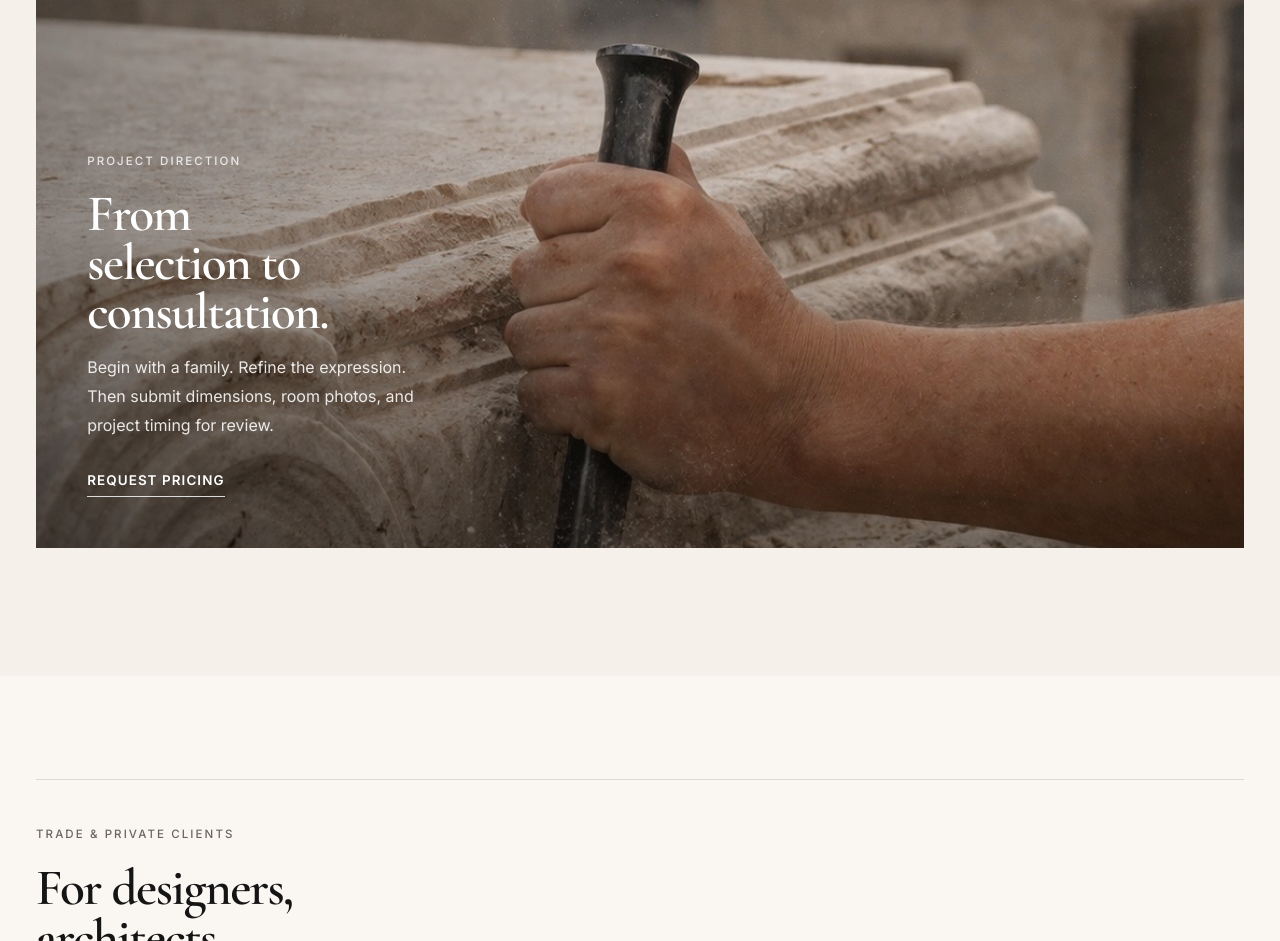
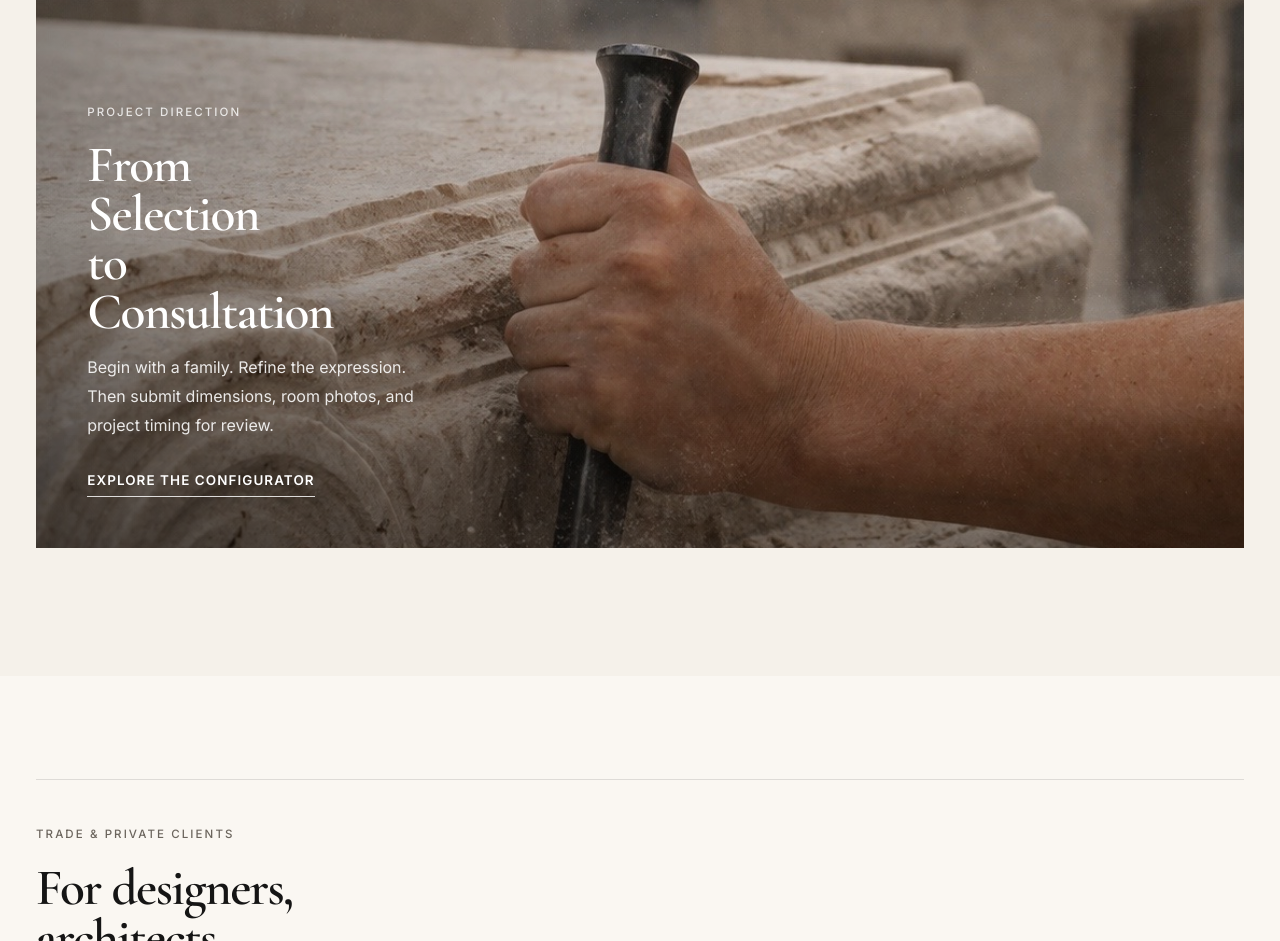
Before and after one commit to musiayar-max/laval-mvp-site, a plain HTML site: page index.html in a window 1280 px wide. Shown: the part 1938-2879 px from the top of the page. Drawn offline with nearby package versions, Linux system fonts and the light colour scheme.

Commit message:
Update index.html

```diff
--- a/index.html
+++ b/index.html
@@ -200,13 +200,13 @@
 
         <div class="feature-content">
           <p class="eyebrow">Project Direction</p>
-          <h2>From selection to consultation.</h2>
+          <h2>From Selection to Consultation</h2>
           <p>
-            Begin with a family. Refine the expression. Then submit dimensions,
-            room photos, and project timing for review.
+            Begin with a family. Refine the expression.
+            Then submit dimensions, room photos, and project timing for review.
           </p>
           <div class="feature-actions">
-            <a class="text-link text-link--light" href="contact.html">Request Pricing</a>
+            <a class="text-link text-link--light" href="configurator.html">Explore the Configurator</a>
           </div>
         </div>
       </article>
```
